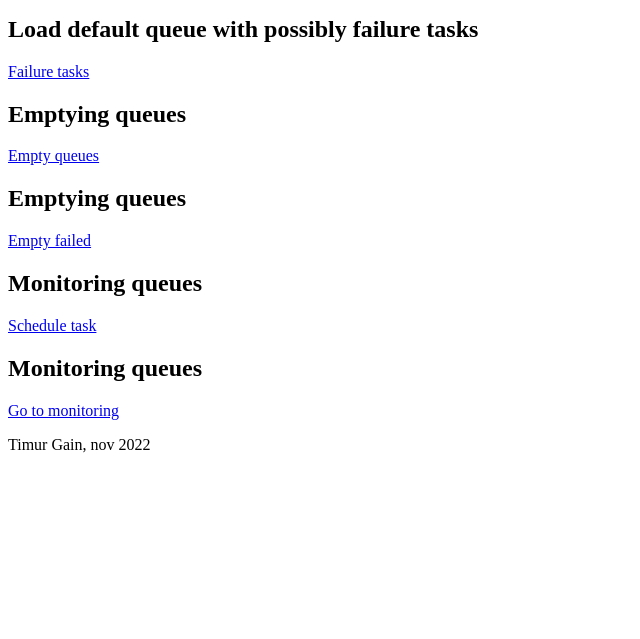
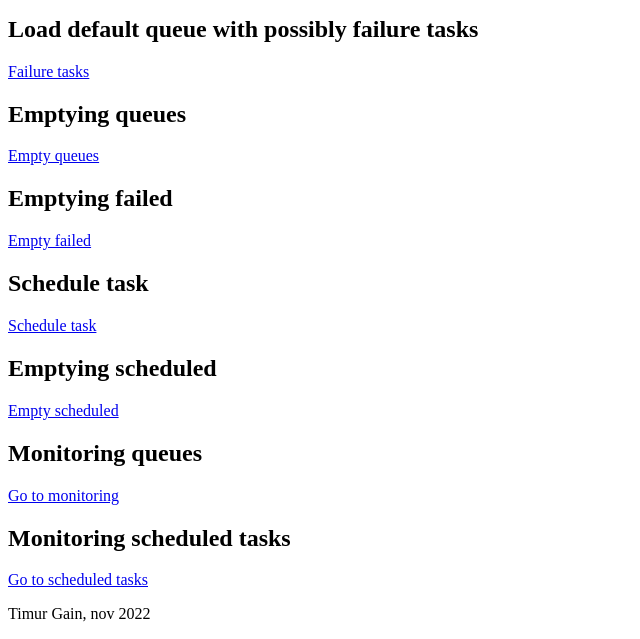
Before and after one commit to timurgain/rq-demo, a Flask app: page / in a window 1280 px wide. Shown: the part 185-824 px from the top of the page, without its empty margins (0-640 px from the left). Before the commit the page ends 638 px from the top, so only its background shows below. Run offline with Flask 2, Linux system fonts and the light colour scheme.

Commit message:
feat: scheduled task demo

```diff
--- a/rq_demo/app.py
+++ b/rq_demo/app.py
@@ -29,6 +29,7 @@ app.register_blueprint(rq_dashboard.blueprint, url_prefix="/rq")
 redis_q = Redis()
 
 # 5. Описываем очереди с разным приоритетом выполнения
+
 # Сообщения с job из очередей публикуются в Redis, в нашем канале redis_q
 # Приоритет зависит от порядка описания очереди, а не от ее имени
 queue_high = Queue('high', connection=redis_q)
@@ -37,22 +38,21 @@ queue_low = Queue('low', connection=redis_q)
 queues = (queue_high, queue_default, queue_low)
 
 # 6. Запустить worker и подписать его на канал в Redis
-# запуск из папки с проектом, предполагаю так воркер находит канал redis_q
+
+# терминал из папки с проектом, предполагаю так воркер находит канал redis_q
+# (for MacOS users + requests lib + rq): export OBJC_DISABLE_INITIALIZE_FORK_SAFETY=YES
 # rq worker high default low --with-scheduler (для Retry и плановых задач)
+
 # Можно запустить программно, но как-то отдельно
 # worker = Worker(queues=queues, connection=redis_q)
 # worker.work(with_scheduler=True)
 
 
 # 7. Имитация обращений к приложению, ендпоинты привязываем к очередям
+
 @app.route('/')
 def index():
     return render_template('index.html')
-
-
-def any_task(secunds: int, word: str) -> int:
-    time.sleep(secunds)
-    return len(word)
 
 
 # 7.1 Постановка задачи в очередь с Low приоритетом
@@ -90,12 +90,12 @@ def start_high_tasks():
     return '<p>High priority tasks are queued</p>'
 
 
+def any_task(secunds: int, word: str) -> int:
+    time.sleep(secunds)
+    return len(word)
+
+
 # 8. Передача задачи в очередь с перепостановкой в случае неудачи
-
-def failed_task(num: int):
-    time.sleep(2)
-    return num / 0
-
 
 @app.route('/retry-failed-tasks/')
 def retry_failed_tasks():
@@ -107,6 +107,11 @@ def retry_failed_tasks():
         )
         time.sleep(hit_delay)
     return '<p>Retrying failed tasks</p>'
+
+
+def failed_task(num: int):
+    time.sleep(2)
+    return num / 0
 
 
 # 9. Очистка очередей и списка Failed
@@ -127,25 +132,41 @@ def empty_failed():
     return '<p>Failed registry are emptied</p>'
 
 
-# 10. Демонстрация плановых задач
-
-def what_weather(city: str) -> str:
-    url = f'http://wttr.in/{city}'
-    weather_parameters = {
-        'format': 2,
-        'M': ''
-    }
-    try:
-        response = requests.get(url, params=weather_parameters)
-    except requests.ConnectionError:
-        return '<сетевая ошибка>'
-    if response.status_code == 200:
-        return response.text.strip()
-    else:
-        return '<ошибка на сервере погоды>'
-
+# 10. Демонстрация плановых задач, например, сходить за погодой в Гааге
 
 @app.route('/schedule-task/')
 def schedule_task():
-    queue_low.enqueue_in(timedelta(seconds=10), any_task, 5, 'Moscow')
+    queue_low.enqueue_in(timedelta(seconds=600), get_weather, 'Hague')
     return '<p>Task is scheduled</p>'
+
+
+def get_weather(city: str):
+    url = f'http://wttr.in/{city}'
+    wttr_params = {'format': 3}
+    try:
+        response = requests.get(url, params=wttr_params)
+        print(response.text.strip())
+    except Exception:
+        print('Something went wrong')
+
+
+@app.route('/schedule-list/')
+def get_scheduled_list() -> str:
+    schedule_list = '<p>Scheduled job list:</p>'
+    for queue in queues:
+        scheduled_registry = registry.ScheduledJobRegistry(queue=queue)
+        for job_id in scheduled_registry.get_job_ids():
+            scheduled_time = scheduled_registry.get_scheduled_time(job_id)
+            job = queue.fetch_job(job_id)
+            schedule_list += (f'<p>{job.origin} queue - {job.get_status()} on'
+                              f' {scheduled_time} - {job.description}</p>')
+    return schedule_list
+
+
+@app.route('/empty-schedule-list/')
+def empty_schedule_list():
+    for queue in queues:
+        scheduled_registry = registry.ScheduledJobRegistry(queue=queue)
+        for job_id in scheduled_registry.get_job_ids():
+            scheduled_registry.remove(job_id, delete_job=True)
+    return '<p>Scheduled registry are emptied</p>'
--- a/rq_demo/templates/index.html
+++ b/rq_demo/templates/index.html
@@ -43,21 +43,33 @@
     </section>
 
     <section>
-      <h2>Emptying queues</h2>
+      <h2>Emptying failed</h2>
       <p><a href="http://127.0.0.1:5000/empty-failed/"
             target="_blank">Empty failed</a></p>
     </section>
 
     <section>
-      <h2>Monitoring queues</h2>
+      <h2>Schedule task</h2>
       <p><a href="http://127.0.0.1:5000/schedule-task/"
         target="_blank">Schedule task</a></p>
+    </section>
+
+    <section>
+      <h2>Emptying scheduled</h2>
+      <p><a href="http://127.0.0.1:5000/empty-schedule-list/"
+            target="_blank">Empty scheduled</a></p>
     </section>
 
     <section>
       <h2>Monitoring queues</h2>
       <p><a href="http://127.0.0.1:5000/rq/"
         target="_blank">Go to monitoring</a></p>
+    </section>
+
+    <section>
+      <h2>Monitoring scheduled tasks</h2>
+      <p><a href="http://127.0.0.1:5000/schedule-list/"
+        target="_blank">Go to scheduled tasks</a></p>
     </section>
 
   </main>
```
